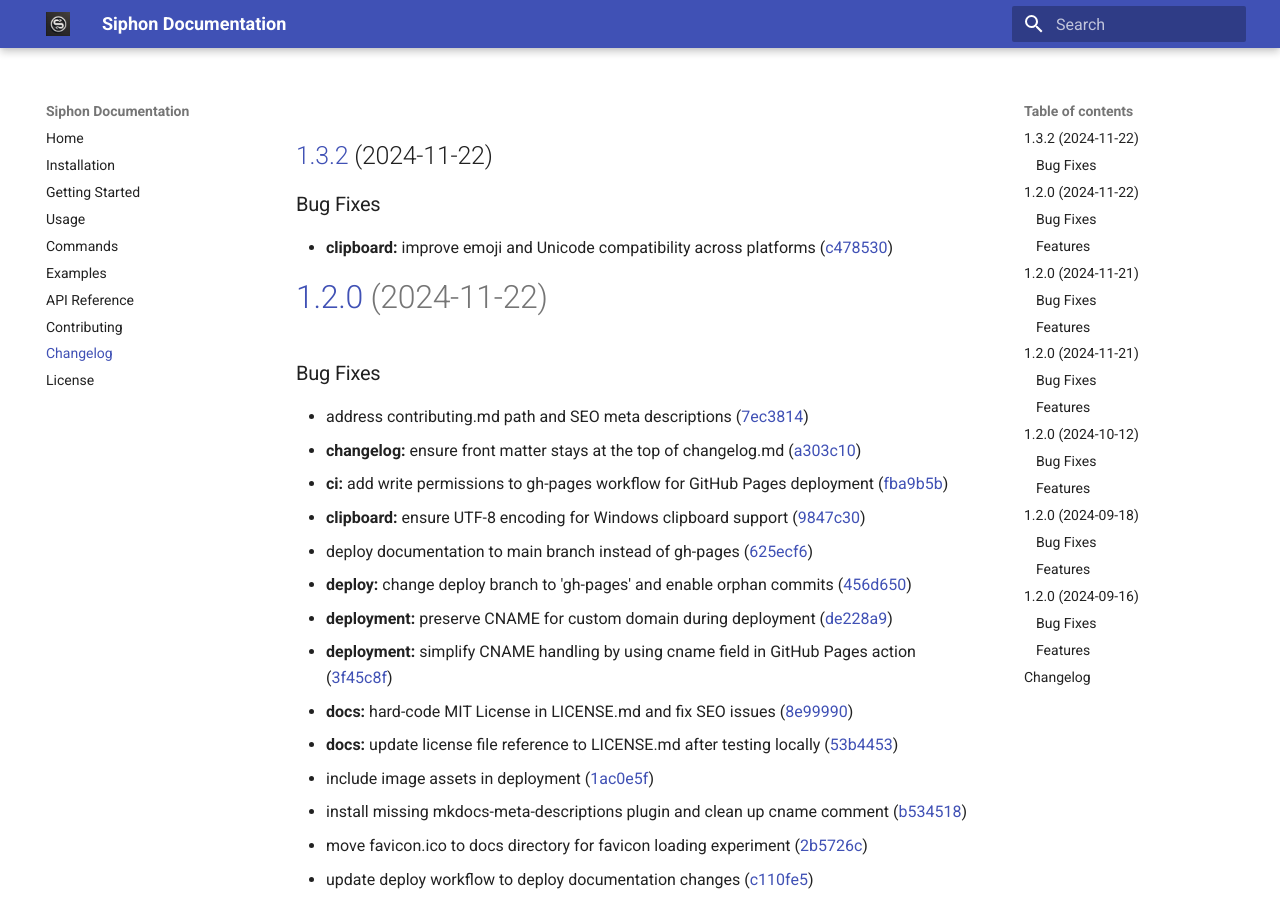
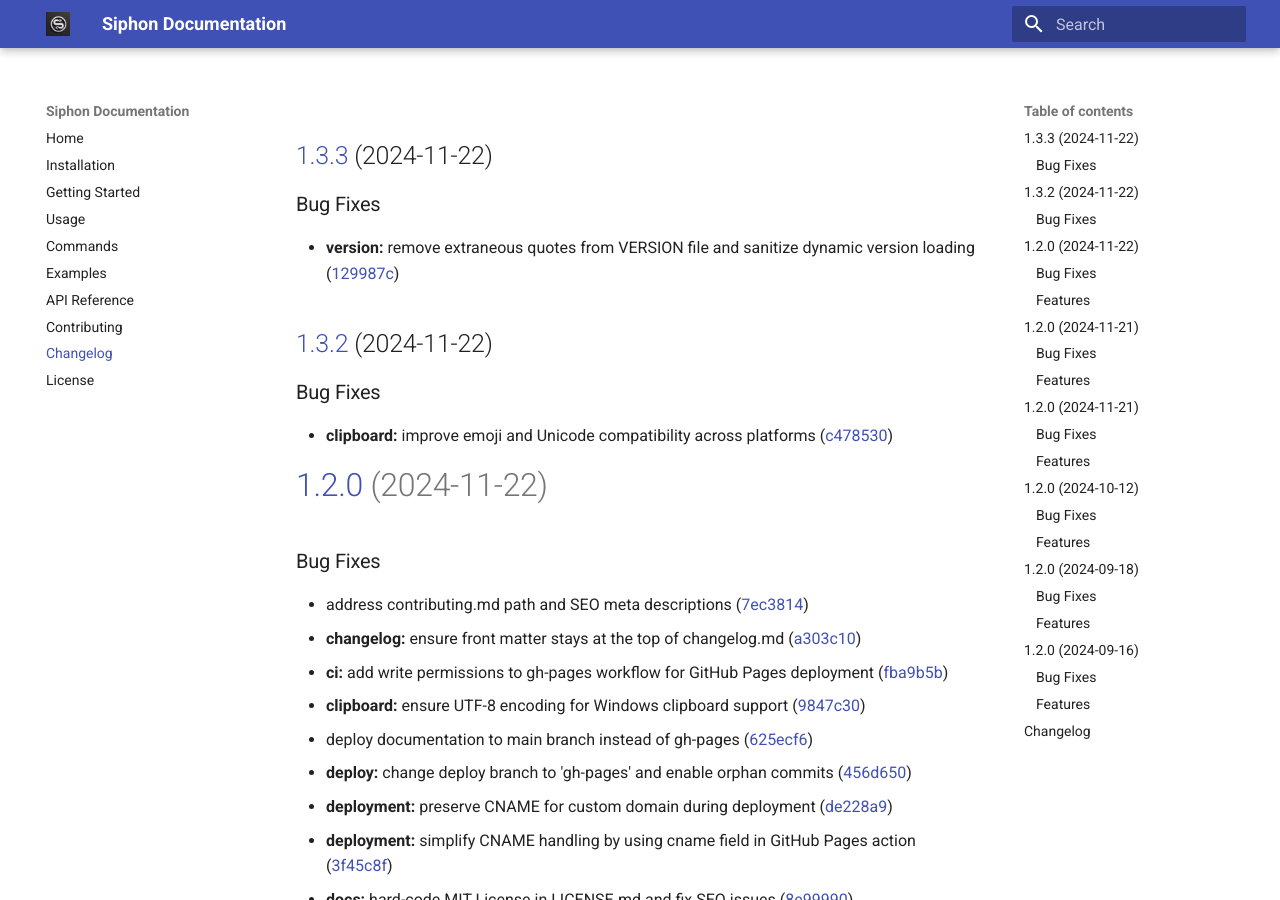
Before and after one commit to atxtechbro/siphon, an MkDocs documentation site: the page built from docs/changelog.md, in a window 1280 px wide and 900 px high. Built offline with MkDocs 1.6.1 and Material for MkDocs 9.7.7, drawn with Linux system fonts in a browser that asks for light colours.

Commit message:
chore(release): update changelog and version to 1.3.3

```diff
--- a/docs/changelog.md
+++ b/docs/changelog.md
@@ -1,3 +1,10 @@
+## [1.3.3](https://github.com/atxtechbro/siphon/compare/v1.3.2...v1.3.3) (2024-11-22)
+
+
+### Bug Fixes
+
+* **version:** remove extraneous quotes from VERSION file and sanitize dynamic version loading ([129987c](https://github.com/atxtechbro/siphon/commit/129987c31029a92bcda0774ace4fa933b1d9b78b))
+
 ## [1.3.2](https://github.com/atxtechbro/siphon/compare/v1.3.1...v1.3.2) (2024-11-22)
 
 
```
